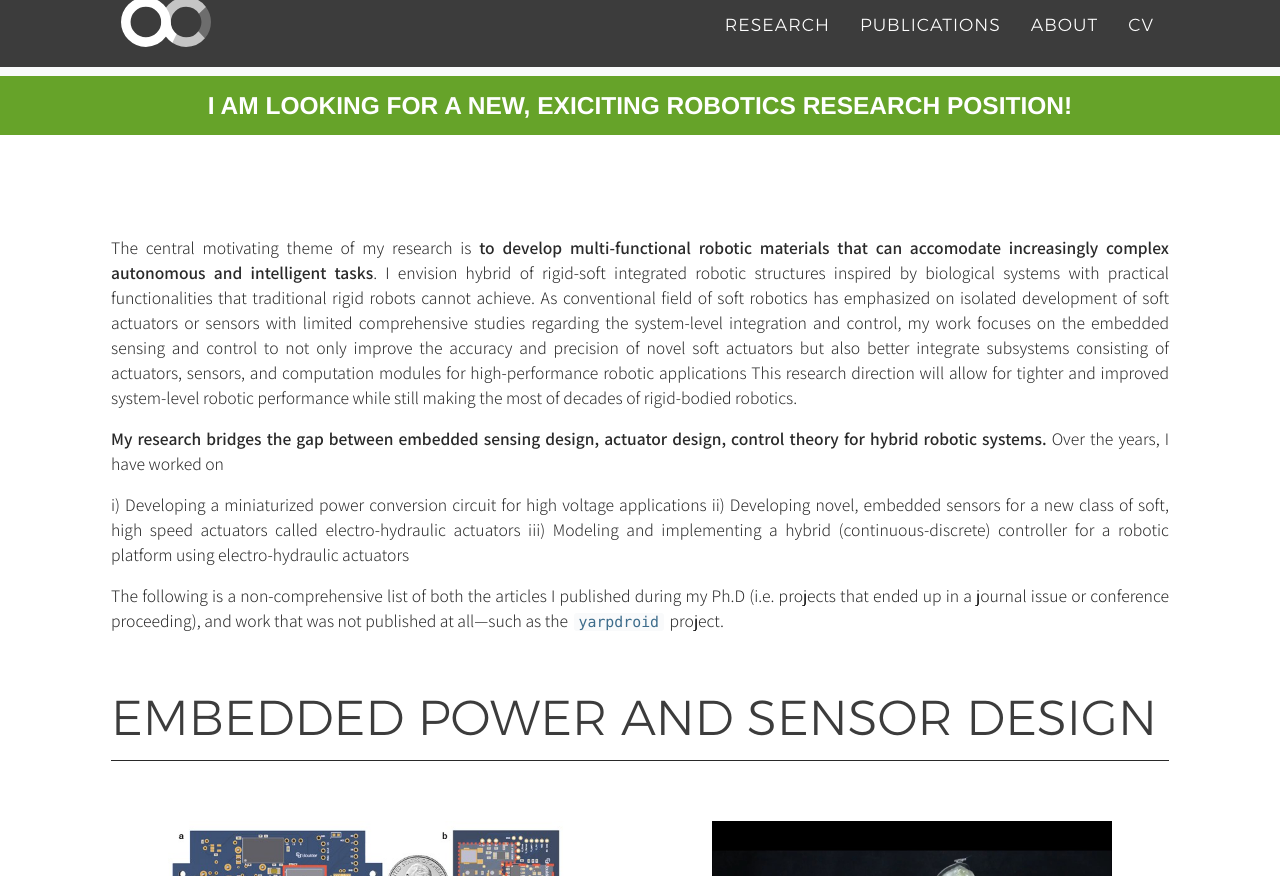
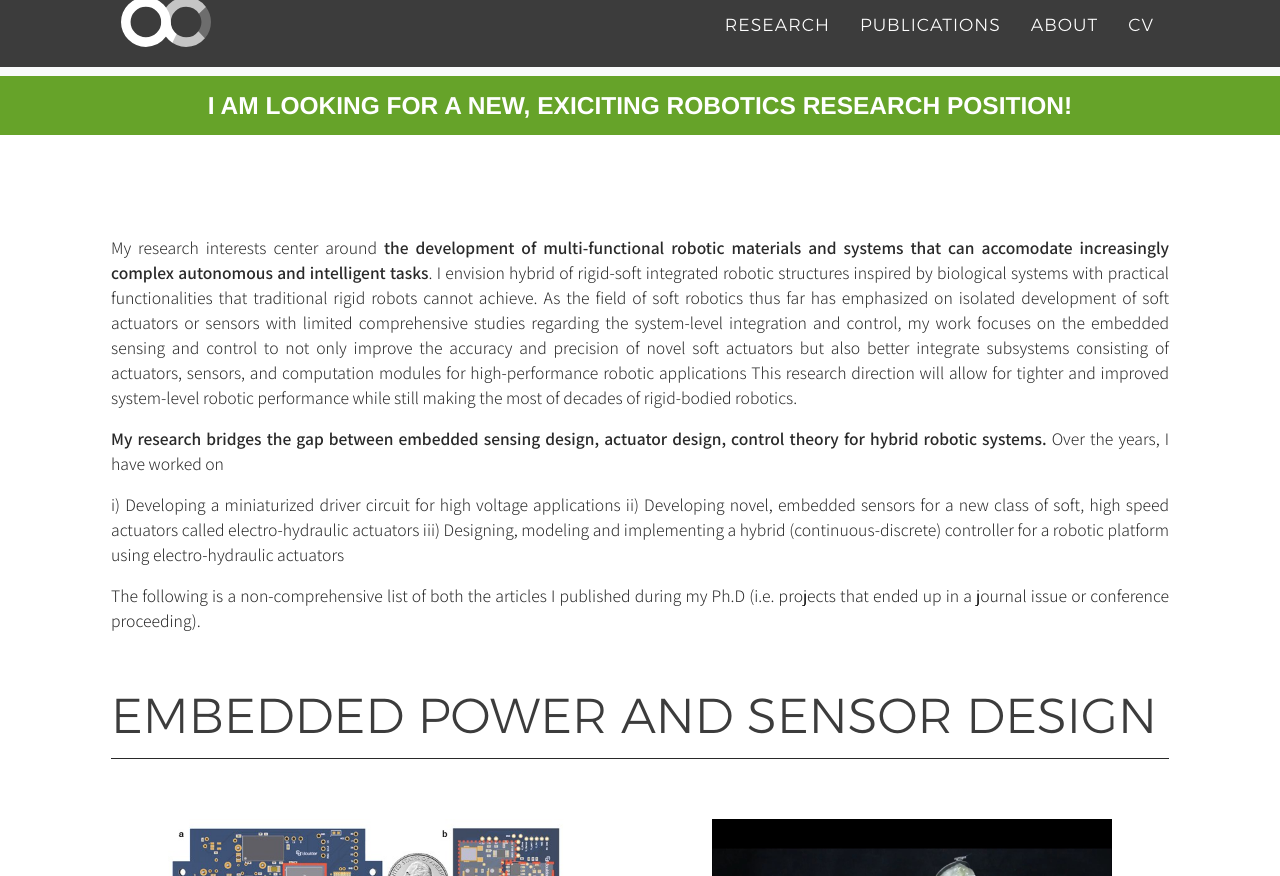
Before and after one commit to KhoiDLy/KhoiDLy.github.io, a Jekyll site: the page built from index.html, in a window 1280 px wide and 900 px high, scrolled down 626 px, cut to the strip 24-900 px from the top of the window. Built offline with Jekyll 4.4.1, drawn with Linux system fonts in a browser that asks for light colours; nearby versions of some CDN libraries; some web fonts are replaced.

Commit message:
Update index.html

```diff
--- a/index.html
+++ b/index.html
@@ -4,17 +4,17 @@ subtypes: [Embedded power and sensor design, Integrated system and controller de
 description: "My research in robotics, human-robot interaction and artificial intelligence."
 ---
 
-The central motivating theme of my research is **to develop multi-functional robotic materials that can accomodate increasingly complex autonomous and intelligent tasks**.
+My research interests center around **the development of multi-functional robotic materials and systems that can accomodate increasingly complex autonomous and intelligent tasks**.
 I envision hybrid of rigid-soft integrated robotic structures inspired by biological systems with practical functionalities that traditional rigid robots cannot achieve.
-As conventional field of soft robotics has emphasized on isolated development of soft actuators or sensors with limited comprehensive studies regarding the system-level integration and control,
+As the field of soft robotics thus far has emphasized on isolated development of soft actuators or sensors with limited comprehensive studies regarding the system-level integration and control,
 my work focuses on the embedded sensing and control to not only improve the accuracy and precision of novel soft actuators but also better integrate subsystems consisting of actuators, sensors, and computation modules for high-performance robotic applications
 This research direction will allow for tighter and improved system-level robotic performance while still making the most of decades of rigid-bodied robotics.
 
 **My research bridges the gap between embedded sensing design, actuator design, control theory for hybrid robotic systems.**
 Over the years, I have worked on
 
-i) Developing a miniaturized power conversion circuit for high voltage applications
+i) Developing a miniaturized driver circuit for high voltage applications
 ii) Developing novel, embedded sensors for a new class of soft, high speed actuators called electro-hydraulic actuators
-iii) Modeling and implementing a hybrid (continuous-discrete) controller for a robotic platform using electro-hydraulic actuators
+iii) Designing, modeling and implementing a hybrid (continuous-discrete) controller for a robotic platform using electro-hydraulic actuators
 
-The following is a non-comprehensive list of both the articles I published during my Ph.D (i.e. projects that ended up in a journal issue or conference proceeding), and work that was not published at all---such as the `yarpdroid` project.
+The following is a non-comprehensive list of both the articles I published during my Ph.D (i.e. projects that ended up in a journal issue or conference proceeding).
```
